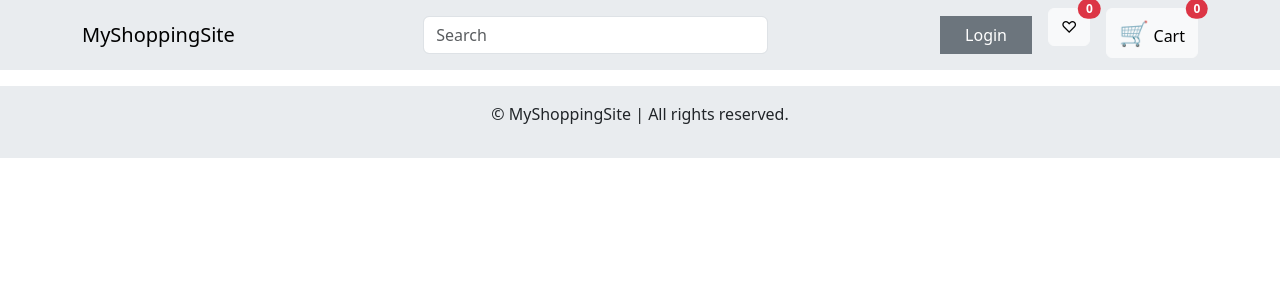
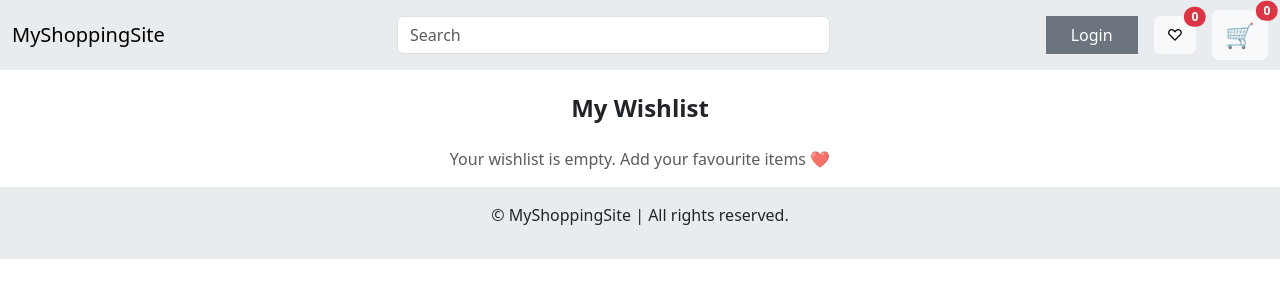
Before and after one commit to bhaskarbiswas04/E-commerce-app-LevelOne, a React (Create React App) app: page /wishlist in a window 1280 px wide. Shown: the top 300 px of the page. Built offline with nearby package versions, Linux system fonts and the light colour scheme.

Commit message:
created: wishlist page

```diff
--- a/src/App.js
+++ b/src/App.js
@@ -2,26 +2,31 @@ import { BrowserRouter as Router, Routes, Route } from "react-router-dom";
 import './App.css';
 import "bootstrap/dist/css/bootstrap.min.css";
 import { FilterProvider } from "./context/FilterContext";
+import { WishlistProvider } from "./context/WishlistContext";
 
 import Home from "./pages/Home"
 import Header from "./components/Header"
 import Footer from "./components/Footer";
 import ProductListing from "./pages/ProductListing";
 import ProductDetails from "./pages/ProductDetails";
+import Wishlist from "./pages/WishList";
 
 
 function App() {
   return (
     <FilterProvider>
+      <WishlistProvider>
       <Router>
         <Header />
         <Routes>
           <Route path="/" element={<Home />} />
           <Route path="/products/:pCategory" element={<ProductListing />} />
           <Route path="/products/:category/:id" element={<ProductDetails />} />
+          <Route path="/wishlist" element={<Wishlist />} />
         </Routes>
         <Footer />
       </Router>
+      </WishlistProvider>
     </FilterProvider>
   );
 }
--- a/src/components/Header.jsx
+++ b/src/components/Header.jsx
@@ -1,13 +1,16 @@
+import { Link } from "react-router-dom";
+import { useWishlist } from "../context/WishlistContext";
 
+export default function Header() {
+  const { wishlist } = useWishlist(); // ✅ get wishlist
 
-export default function Header () {
   return (
     <nav className="navbar navbar-expand-lg bg-body-secondary">
-        <div className="container container-fluid">
-          {/* BRAND LOGO*/}
-          <a className="navbar-brand" href="/">
+      <div className="container-fluid">
+        {/* BRAND LOGO */}
+        <Link className="navbar-brand" to="/">
           MyShoppingSite
-          </a>
+        </Link>
 
         {/* SEARCH BAR */}
         <div className="d-none d-lg-flex flex-grow-1 justify-content-center">
@@ -22,7 +25,7 @@ export default function Header () {
         </div>
 
         {/* MENU OPTIONS */}
-          <div className="d-flex gap-3">
+        <div className="d-flex gap-3 align-items-center">
           <button
             type="button"
             className="btn btn-secondary px-4 my-2 rounded-0"
@@ -30,27 +33,29 @@ export default function Header () {
             Login
           </button>
 
-            <ul className="navbar-nav gap-3">
+          <ul className="navbar-nav flex-row gap-3 align-items-center">
+            {/* WISHLIST */}
             <li className="nav-item">
-                {/* <a className="nav-link" href="#">
-                  <span className="fs-3">♡</span>
-                </a> */}
-                <button type="button" class="btn btn-light position-relative">
+              <Link to="/wishlist" className="nav-link p-0">
+                <button
+                  type="button"
+                  className="btn btn-light position-relative"
+                >
                   ♡
-                  <span class="position-absolute top-0 start-100 translate-middle badge rounded-pill bg-danger">
-                    0<span class="visually-hidden">unread messages</span>
+
+                    <span className="position-absolute top-0 start-100 translate-middle badge rounded-pill bg-danger">
+                      {wishlist.length < 1 ? "0" : wishlist.length}
                     </span>
                 </button>
+              </Link>
             </li>
-              <li className="nav-item ">
-                {/* <a className="nav-link" href="#">
-                  <span className="fs-4">🛒</span> Cart
-                </a> */}
 
-                <button type="button" class="btn btn-light position-relative">
-                  <span className="fs-4">🛒</span> Cart
-                  <span class="position-absolute top-0 start-100 translate-middle badge rounded-pill bg-danger">
-                    0<span class="visually-hidden">unread messages</span>
+            {/* CART (placeholder for now) */}
+            <li className="nav-item">
+              <button type="button" className="btn btn-light position-relative">
+                <span className="fs-4">🛒</span>
+                <span className="position-absolute top-0 start-100 translate-middle badge rounded-pill bg-danger">
+                  0
                 </span>
               </button>
             </li>
--- a/src/components/ProductCard.jsx
+++ b/src/components/ProductCard.jsx
@@ -1,12 +1,14 @@
-import { useState } from "react";
 import { FaHeart, FaRegHeart } from "react-icons/fa";
+import { useWishlist } from "../context/WishlistContext";
 
 export default function ProductCard({ product }) {
-  const [liked, setLiked] = useState(false);
+  const { toggleWishlist, isInWishlist } = useWishlist();
+
+  const liked = isInWishlist(product.id);
 
   return (
     <div
-      className="card shadow-sm border-0 p-3"
+      className="card shadow-sm border-0 p-3 h-100"
       style={{ borderRadius: "8px", maxHeight: "380px" }}
     >
       {/* IMAGE + WISHLIST ICON */}
@@ -21,10 +23,14 @@ export default function ProductCard({ product }) {
           }}
         />
 
+        {/* WISHLIST HEART */}
         <span
           className="position-absolute top-0 end-0 m-2 p-2 bg-white rounded-circle shadow"
-          style={{ cursor: "pointer" }}
-          onClick={() => setLiked(!liked)}
+          style={{ cursor: "pointer", zIndex: 10 }}
+          onClick={(e) => {
+            e.stopPropagation(); // 🔥 prevents card click navigation
+            toggleWishlist(product);
+          }}
         >
           {liked ? <FaHeart color="red" size={16} /> : <FaRegHeart size={16} />}
         </span>
@@ -36,12 +42,12 @@ export default function ProductCard({ product }) {
           {product.name}
         </h6>
 
-        <p className="fw-bold mb-2" style={{ fontSize: "15px" }}>
+        <p className="fw-bold mb-1" style={{ fontSize: "15px" }}>
           ₹{product.price}
         </p>
 
-        <p className="mb-2" style={{ fontSize: "15px" }}>
-          Rating: {product.rating} || {product.category}
+        <p className="mb-2 text-muted" style={{ fontSize: "13px" }}>
+          ⭐ {product.rating} · {product.category}
         </p>
 
         <button
--- /dev/null
+++ b/src/context/WishlistContext.jsx
@@ -0,0 +1,34 @@
+import { createContext, useContext, useState } from "react";
+
+const WishlistContext = createContext();
+
+export function WishlistProvider({ children }) {
+  const [wishlist, setWishlist] = useState([]);
+
+  // add / remove toggle
+  const toggleWishlist = (product) => {
+    const exists = wishlist.find((item) => item.id === product.id);
+
+    if (exists) {
+      setWishlist(wishlist.filter((item) => item.id !== product.id));
+    } else {
+      setWishlist([...wishlist, product]);
+    }
+  };
+
+  const isInWishlist = (id) => {
+    return wishlist.some((item) => item.id === id);
+  };
+
+  return (
+    <WishlistContext.Provider
+      value={{ wishlist, toggleWishlist, isInWishlist }}
+    >
+      {children}
+    </WishlistContext.Provider>
+  );
+}
+
+export function useWishlist() {
+  return useContext(WishlistContext);
+}
--- /dev/null
+++ b/src/pages/WishList.jsx
@@ -0,0 +1,79 @@
+import { useWishlist } from "../context/WishlistContext";
+import { FaHeart } from "react-icons/fa";
+
+export default function Wishlist() {
+  const { wishlist, toggleWishlist } = useWishlist();
+
+  return (
+    <div className="container my-4">
+      <h4 className="fw-bold mb-4 text-center">My Wishlist</h4>
+
+      {wishlist.length === 0 && (
+        <p className="text-center text-muted">
+          Your wishlist is empty. Add your favourite items ❤️
+        </p>
+      )}
+
+      <div className="row g-4">
+        {wishlist.map((item) => (
+          <div key={item.id} className="col-6 col-md-3">
+            <div
+              className="card shadow-sm border-0 h-100 d-flex flex-column"
+              style={{ borderRadius: "8px" }}
+            >
+              {/* IMAGE CONTAINER */}
+              <div
+                className="position-relative"
+                style={{
+                  height: "220px",
+                  backgroundColor: "#f5f5f5",
+                }}
+              >
+                <img
+                  src={item.image}
+                  alt={item.name}
+                  className="w-100 h-100"
+                  style={{
+                    objectFit: "contain",
+                    padding: "12px",
+                  }}
+                />
+
+                {/* REMOVE HEART */}
+                <span
+                  className="position-absolute top-0 end-0 m-2 p-2 bg-white rounded-circle shadow"
+                  style={{ cursor: "pointer", zIndex: 5 }}
+                  onClick={() => toggleWishlist(item)}
+                >
+                  <FaHeart color="red" size={16} />
+                </span>
+              </div>
+
+              {/* CARD BODY */}
+              <div className="card-body text-center d-flex flex-column p-3">
+                <h6
+                  className="mb-1 text-truncate"
+                  title={item.name}
+                  style={{ fontSize: "14px" }}
+                >
+                  {item.name}
+                </h6>
+
+                <p className="fw-bold mb-3" style={{ fontSize: "15px" }}>
+                  ₹{item.price}
+                </p>
+
+                {/* BUTTON AT BOTTOM */}
+                <div className="mt-auto">
+                  <button className="btn btn-secondary w-100 py-1">
+                    Move to Cart
+                  </button>
+                </div>
+              </div>
+            </div>
+          </div>
+        ))}
+      </div>
+    </div>
+  );
+}
```
Lines whose indentation alone changed are shown as unchanged.
